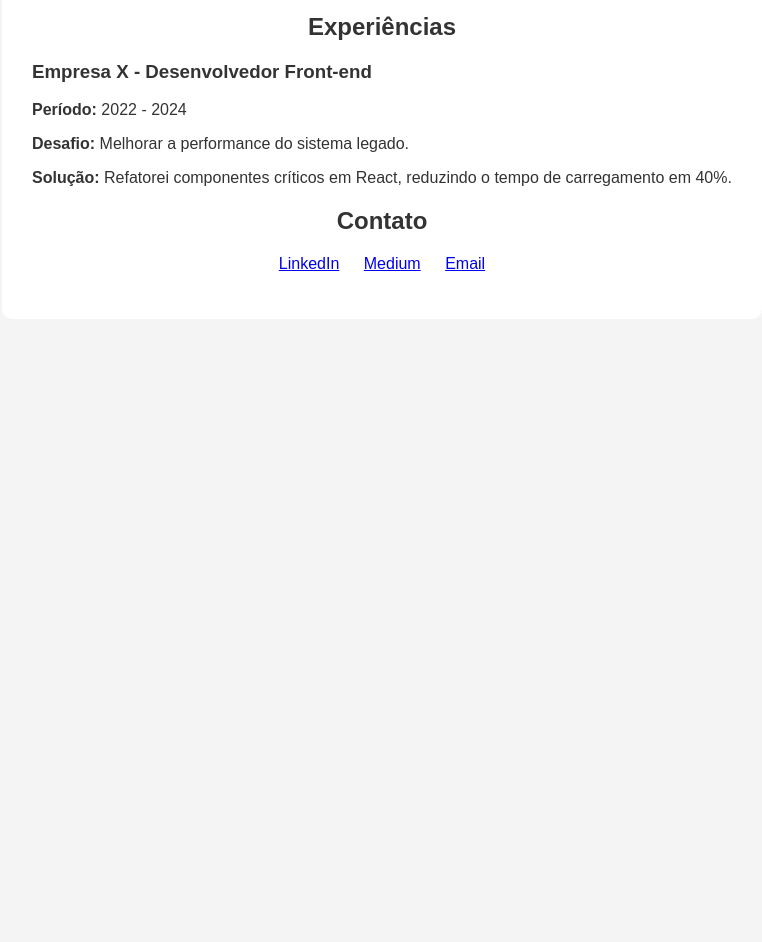
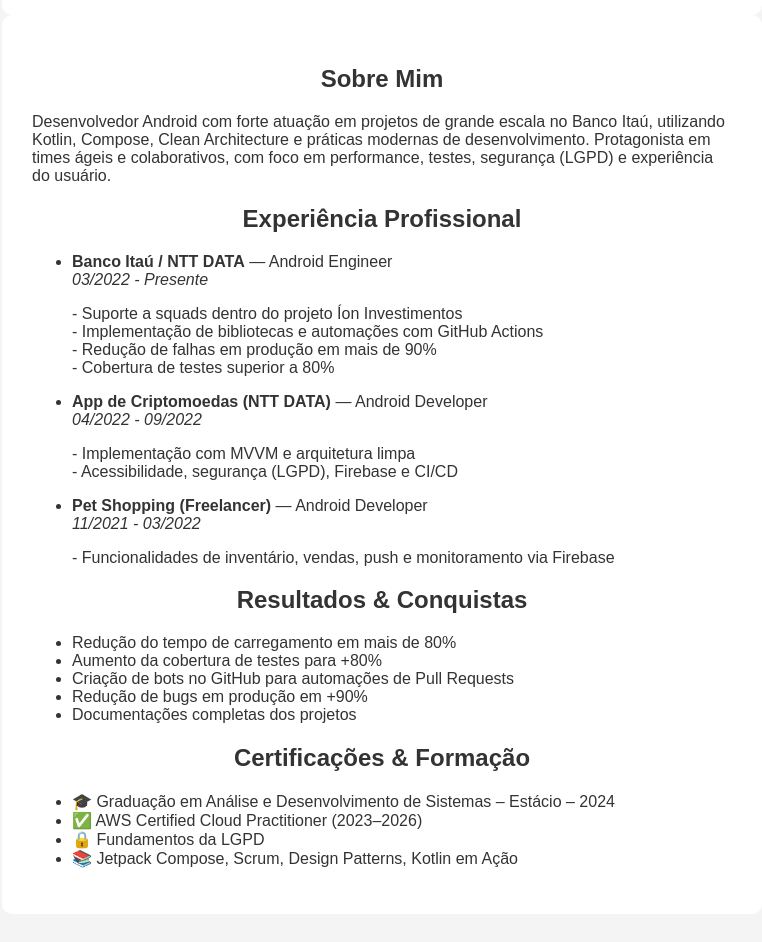
Before and after one commit to WesleyVilaNova/wesleyvilanova.github.io, a plain HTML site: page index.html in a window 1280 px wide. Shown: the part 215-1157 px from the top of the page, without its empty margins (258-1020 px from the left). Before the commit the page ends 800 px from the top, so only its background shows below. Drawn offline with Linux system fonts and the light colour scheme.

Commit message:
Update index.html

```diff
--- a/index.html
+++ b/index.html
@@ -1,31 +1,90 @@
 <!DOCTYPE html>
-<html lang="pt-BR">
+<html lang="pt-br">
 <head>
   <meta charset="UTF-8" />
   <meta name="viewport" content="width=device-width, initial-scale=1.0" />
-  <title>Currículo - Seu Nome</title>
+  <title>Wesley Vila Nova — Desenvolvedor Android</title>
   <link rel="stylesheet" href="style.css" />
+  <link rel="stylesheet" href="https://cdnjs.cloudflare.com/ajax/libs/font-awesome/6.5.0/css/all.min.css">
 </head>
 <body>
-  <div class="container">
-    <img src="sua-foto.jpg" alt="Foto de Seu Nome" class="foto" />
-    <h1>Seu Nome</h1>
-    <p class="bio">Desenvolvedor Web apaixonado por resolver problemas com tecnologia. Sempre aprendendo e evoluindo.</p>
+  <header>
+    <div class="container">
+      <img src="sua-foto.jpg" alt="Foto de Wesley Vila Nova" class="profile-pic" />
+      <h1>Wesley Vila Nova de L. Torres</h1>
+      <p>Desenvolvedor Android Kotlin • Certificado AWS • Clean Architecture • Compose • Firebase</p>
+      <div class="social-links">
+        <a href="https://www.linkedin.com/in/wesley-vila-nova-646998222/" target="_blank"><i class="fab fa-linkedin"></i></a>
+        <a href="https://medium.com/@wesleyvilanovadelimatorres" target="_blank"><i class="fab fa-medium"></i></a>
+        <a href="https://api.whatsapp.com/send?phone=5581971219558" target="_blank"><i class="fab fa-whatsapp"></i></a>
+        <a href="mailto:wesleyvilanovadelimatorres@gmail.com"><i class="fas fa-envelope"></i></a>
+      </div>
+    </div>
+  </header>
 
-    <h2>Experiências</h2>
-    <div class="experiencia">
-      <h3>Empresa X - Desenvolvedor Front-end</h3>
-      <p><strong>Período:</strong> 2022 - 2024</p>
-      <p><strong>Desafio:</strong> Melhorar a performance do sistema legado.</p>
-      <p><strong>Solução:</strong> Refatorei componentes críticos em React, reduzindo o tempo de carregamento em 40%.</p>
-    </div>
+  <main class="container">
+    <section>
+      <h2>Sobre Mim</h2>
+      <p>
+        Desenvolvedor Android com forte atuação em projetos de grande escala no Banco Itaú, utilizando Kotlin, Compose, Clean Architecture e práticas modernas de desenvolvimento. Protagonista em times ágeis e colaborativos, com foco em performance, testes, segurança (LGPD) e experiência do usuário.
+      </p>
+    </section>
 
-    <h2>Contato</h2>
-    <ul class="contatos">
-      <li><a href="https://www.linkedin.com/in/seuusuario" target="_blank">LinkedIn</a></li>
-      <li><a href="https://medium.com/@seuusuario" target="_blank">Medium</a></li>
-      <li><a href="mailto:seuemail@email.com">Email</a></li>
-    </ul>
-  </div>
+    <section>
+      <h2>Experiência Profissional</h2>
+      <ul>
+        <li>
+          <strong>Banco Itaú / NTT DATA</strong> — Android Engineer<br />
+          <em>03/2022 - Presente</em>
+          <p>
+            - Suporte a squads dentro do projeto Íon Investimentos<br/>
+            - Implementação de bibliotecas e automações com GitHub Actions<br/>
+            - Redução de falhas em produção em mais de 90%<br/>
+            - Cobertura de testes superior a 80%
+          </p>
+        </li>
+        <li>
+          <strong>App de Criptomoedas (NTT DATA)</strong> — Android Developer<br/>
+          <em>04/2022 - 09/2022</em>
+          <p>
+            - Implementação com MVVM e arquitetura limpa<br/>
+            - Acessibilidade, segurança (LGPD), Firebase e CI/CD
+          </p>
+        </li>
+        <li>
+          <strong>Pet Shopping (Freelancer)</strong> — Android Developer<br/>
+          <em>11/2021 - 03/2022</em>
+          <p>
+            - Funcionalidades de inventário, vendas, push e monitoramento via Firebase
+          </p>
+        </li>
+      </ul>
+    </section>
+
+    <section>
+      <h2>Resultados & Conquistas</h2>
+      <ul>
+        <li>Redução do tempo de carregamento em mais de 80%</li>
+        <li>Aumento da cobertura de testes para +80%</li>
+        <li>Criação de bots no GitHub para automações de Pull Requests</li>
+        <li>Redução de bugs em produção em +90%</li>
+        <li>Documentações completas dos projetos</li>
+      </ul>
+    </section>
+
+    <section>
+      <h2>Certificações & Formação</h2>
+      <ul>
+        <li>🎓 Graduação em Análise e Desenvolvimento de Sistemas – Estácio – 2024</li>
+        <li>✅ AWS Certified Cloud Practitioner (2023–2026)</li>
+        <li>🔒 Fundamentos da LGPD</li>
+        <li>📚 Jetpack Compose, Scrum, Design Patterns, Kotlin em Ação</li>
+      </ul>
+    </section>
+  </main>
+
+  <footer>
+    <p>© 2025 Wesley Vila Nova</p>
+  </footer>
 </body>
 </html>
```
